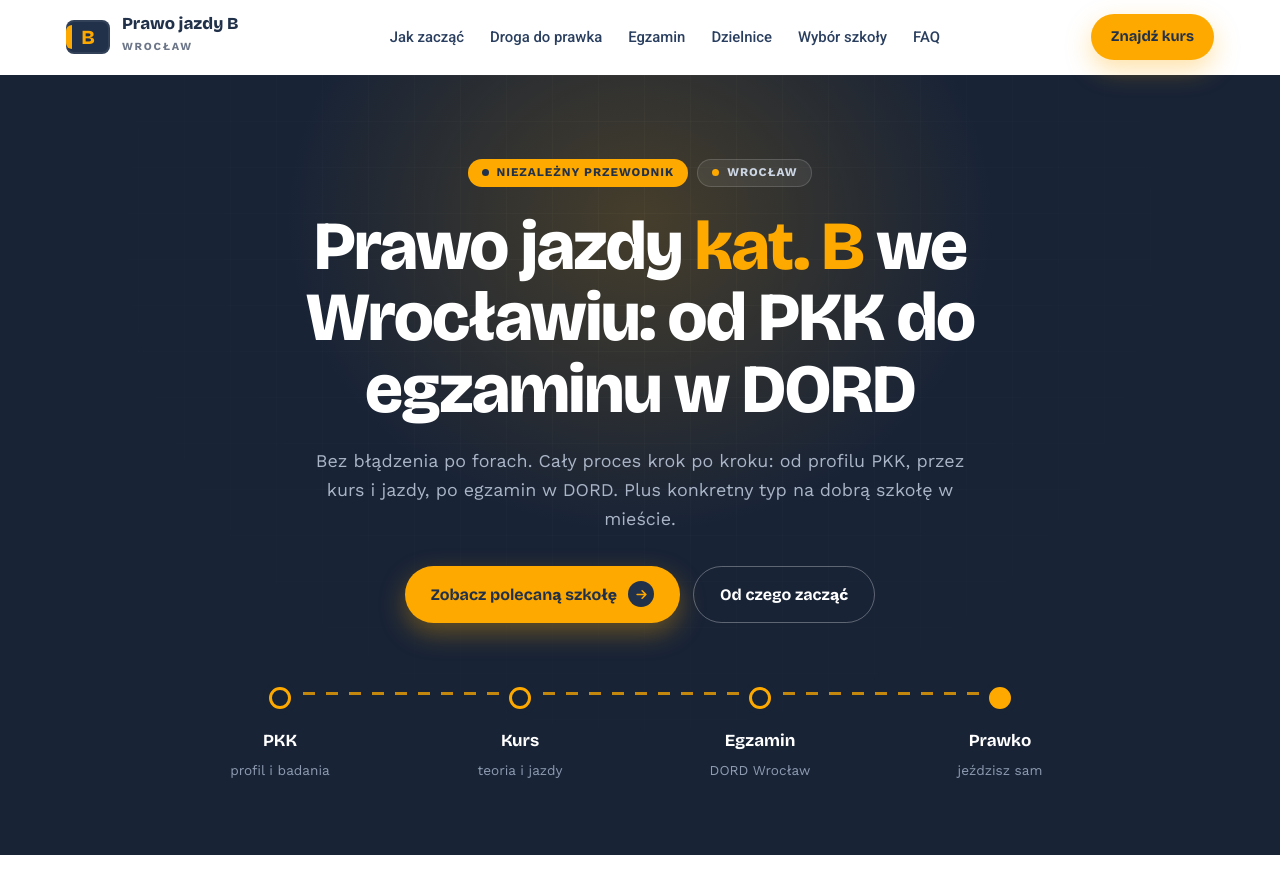
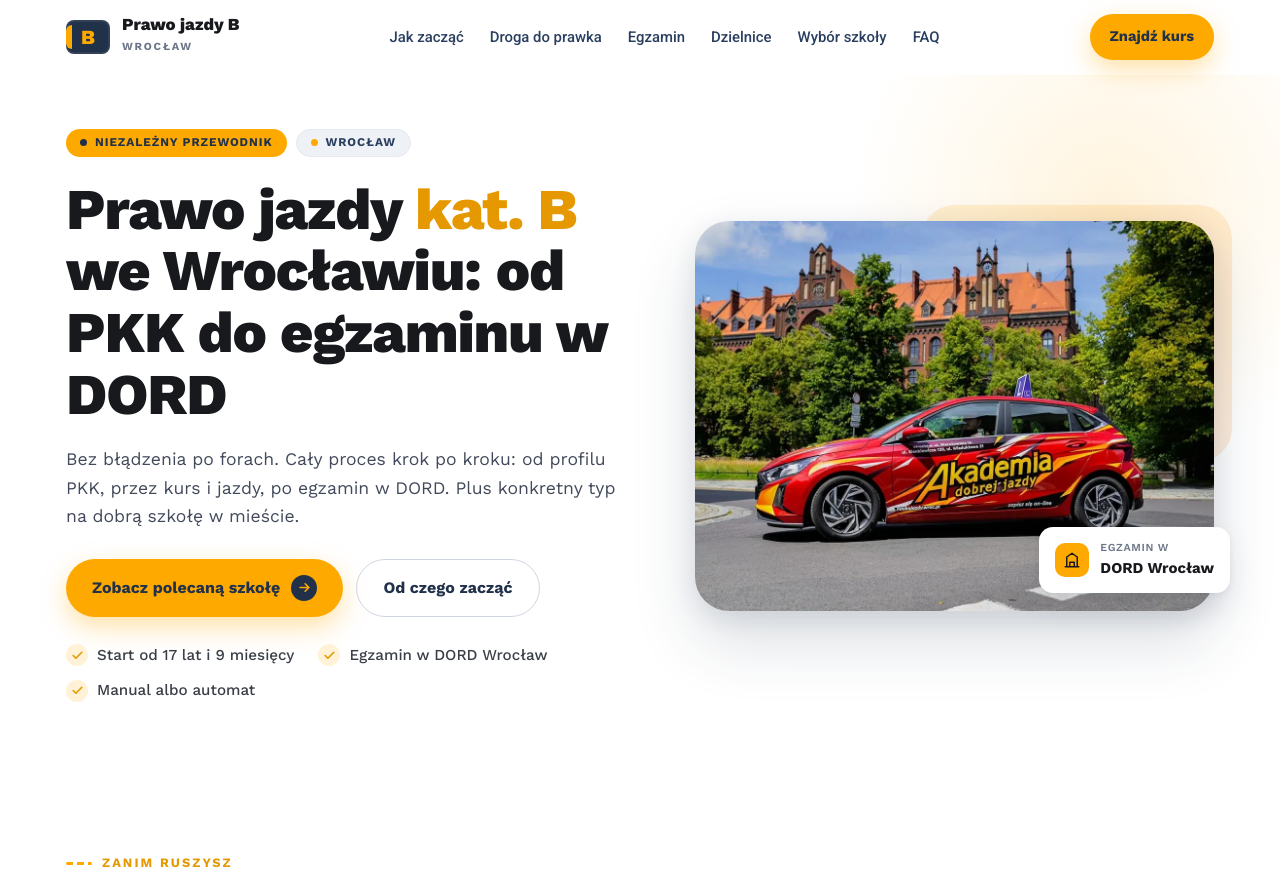
Before and after one commit to SiwsON1/prawo-jazdy-kat-b-wroclaw, a plain HTML site: page index.html in a window 1280 px wide. Shown: the top 877 px of the page. Drawn offline with nearby package versions, Linux system fonts and the light colour scheme.

Commit message:
Korekta pod realny brand ADJ: fonty Work Sans+Roboto (koniec Bricolage), naglowki czarne, hero z ciemnego game-motywu na jasny ze zdjeciem auta ADJ + zloto-pomaranczowy swoosh (livery)

```diff
--- a/index.html
+++ b/index.html
@@ -12,7 +12,7 @@
   <meta property="og:description" content="Kurs na kat. B we Wrocławiu krok po kroku: start, egzamin w DORD, dzielnice, polecana szkoła.">
   <link rel="preconnect" href="https://fonts.googleapis.com">
   <link rel="preconnect" href="https://fonts.gstatic.com" crossorigin>
-  <link href="https://fonts.googleapis.com/css2?family=Bricolage+Grotesque:opsz,wght@12..96,500;12..96,600;12..96,700;12..96,800&family=Work+Sans:wght@400;500;600;700&family=Roboto:wght@400;500;700&display=swap" rel="stylesheet">
+  <link href="https://fonts.googleapis.com/css2?family=Work+Sans:wght@400;500;600;700;800&family=Roboto:wght@400;500;700&display=swap" rel="stylesheet">
   <style>
     :root {
       --navy: #21314a;
@@ -22,7 +22,7 @@
       --brand-light: #ffbd33;
       --brand-dark: #e59800;
       --orange: #fb8e28;
-      --ink: #21314a;
+      --ink: #17191d;
       --txt: #41495a;
       --txt-soft: #6c7688;
       --paper: #f4f6fa;
@@ -32,7 +32,7 @@
       --sh-md: 0 2px 6px rgba(33,49,74,.06), 0 14px 30px rgba(33,49,74,.09);
       --sh-lg: 0 8px 24px rgba(33,49,74,.10), 0 30px 64px rgba(33,49,74,.16);
       --sh-brand: 0 10px 26px rgba(254,169,0,.34);
-      --font-display: "Bricolage Grotesque", "Work Sans", Arial, sans-serif;
+      --font-display: "Work Sans", Arial, sans-serif;
       --font-body: "Work Sans", Arial, sans-serif;
       --font-nav: "Roboto", Arial, sans-serif;
       --max-w: 1200px;
@@ -100,28 +100,28 @@
     .nav a:hover { color: var(--ink); } .nav a:hover::after { width: 100%; }
     .header__cta .btn { padding: 11px 20px; font-size: .92rem; }
 
-    /* Hero - dark road */
-    .hero { position: relative; background: var(--navy-dark); color: #fff; padding: 84px 0 0; overflow: hidden; }
-    .hero__glow { position: absolute; top: 0; left: 50%; transform: translateX(-50%); width: 760px; height: 480px; background: radial-gradient(ellipse at center 30%, rgba(254,169,0,.20), transparent 66%); pointer-events: none; }
-    .hero__grid-bg { position: absolute; inset: 0; background-image: linear-gradient(rgba(255,255,255,.028) 1px, transparent 1px), linear-gradient(90deg, rgba(255,255,255,.028) 1px, transparent 1px); background-size: 46px 46px; mask-image: radial-gradient(ellipse at 50% 20%, #000, transparent 72%); pointer-events: none; }
-    .hero__inner { position: relative; z-index: 2; text-align: center; max-width: 920px; margin-inline: auto; }
-    .hero__pills { display: flex; gap: 9px; justify-content: center; flex-wrap: wrap; margin-bottom: 24px; }
-    .hero .pill--soft { background: rgba(255,255,255,.07); color: #cdd6e4; border-color: rgba(255,255,255,.15); }
-    .hero .pill--soft .dot { background: var(--brand); }
-    .hero h1 { font-weight: 800; font-size: clamp(2.4rem, 1rem + 5.4vw, 4.3rem); line-height: 1.04; letter-spacing: -.025em; color: #fff; margin-bottom: 22px; }
-    .hero h1 .mark { color: var(--brand); white-space: nowrap; }
-    .hero__lead { color: #aab5c7; font-size: 1.12rem; line-height: 1.6; max-width: 62ch; margin: 0 auto 32px; }
-    .hero__cta { display: flex; flex-wrap: wrap; gap: 13px; justify-content: center; margin-bottom: 60px; }
-    /* integrated route of stages */
-    .hero__route { position: relative; z-index: 2; display: grid; grid-template-columns: repeat(4, 1fr); max-width: 960px; margin: 0 auto; padding-bottom: 74px; }
-    .hstage { position: relative; text-align: center; padding: 0 12px; }
-    .hstage__dot { width: 22px; height: 22px; border-radius: 50%; background: var(--navy-dark); border: 3px solid var(--brand); margin: 0 auto 18px; position: relative; z-index: 2; box-shadow: 0 0 0 6px var(--navy-dark); }
-    .hstage--end .hstage__dot { background: var(--brand); }
-    .hstage::before { content: ""; position: absolute; top: 9px; right: 50%; width: 100%; height: 3px; background: repeating-linear-gradient(90deg, rgba(254,169,0,.75) 0 12px, transparent 12px 23px); z-index: 1; }
-    .hstage:first-child::before { display: none; }
-    .hstage b { display: block; font-family: var(--font-display); font-weight: 700; color: #fff; font-size: 1.06rem; }
-    .hstage span { display: block; margin-top: 4px; color: #8e9bb1; font-size: .85rem; }
-    .hero__fade { position: absolute; left: 0; right: 0; bottom: 0; height: 80px; background: linear-gradient(180deg, transparent, rgba(24,35,54,.6)); pointer-events: none; }
+    /* Hero - light, photo forward (brand ADJ) */
+    .hero { position: relative; background: #fff; padding: 54px 0 66px; overflow: hidden; }
+    .hero::before { content: ""; position: absolute; top: -150px; right: -110px; width: 560px; height: 560px; background: radial-gradient(circle, rgba(254,169,0,.13), transparent 66%); pointer-events: none; }
+    .hero__grid { position: relative; z-index: 1; display: grid; grid-template-columns: 1.05fr .95fr; gap: 56px; align-items: center; }
+    .hero__pills { display: flex; gap: 9px; flex-wrap: wrap; margin-bottom: 22px; }
+    .hero h1 { font-weight: 800; font-size: clamp(2.2rem, 1rem + 4.4vw, 3.6rem); line-height: 1.07; letter-spacing: -.02em; color: var(--ink); margin-bottom: 20px; }
+    .hero h1 .mark { color: var(--brand-dark); }
+    .hero__lead { color: var(--txt); font-size: 1.1rem; line-height: 1.62; max-width: 52ch; margin-bottom: 28px; }
+    .hero__cta { display: flex; flex-wrap: wrap; gap: 13px; margin-bottom: 26px; }
+    .hero__trust { display: flex; flex-wrap: wrap; gap: 11px 24px; }
+    .hero__trust li { display: flex; align-items: center; gap: 9px; font-size: .95rem; font-weight: 500; color: #3a3f47; list-style: none; }
+    .hero__trust .ck { width: 22px; height: 22px; border-radius: 50%; background: #fff2d6; color: var(--brand-dark); display: grid; place-items: center; flex: none; }
+    .hero__trust .ck svg { width: 13px; height: 13px; }
+    .hero__media { position: relative; }
+    .hero__swoosh { position: absolute; top: -16px; right: -18px; width: 60%; height: 66%; background: linear-gradient(135deg, var(--brand), var(--orange)); border-radius: var(--r-xl); opacity: .16; z-index: 0; }
+    .hero__photo { position: relative; z-index: 1; border-radius: var(--r-xl); overflow: hidden; box-shadow: var(--sh-lg); aspect-ratio: 4/3; }
+    .hero__photo img { width: 100%; height: 100%; object-fit: cover; }
+    .hero__badge { position: absolute; z-index: 2; display: flex; align-items: center; gap: 11px; background: #fff; border-radius: 14px; padding: 12px 16px; box-shadow: var(--sh-md); font-family: var(--font-display); font-weight: 700; color: var(--ink); font-size: .94rem; }
+    .hero__badge small { display: block; font-size: .67rem; font-weight: 600; color: var(--txt-soft); text-transform: uppercase; letter-spacing: .06em; font-family: var(--font-body); }
+    .hero__badge .ic { width: 34px; height: 34px; border-radius: 10px; background: var(--brand); color: var(--ink); display: grid; place-items: center; flex: none; }
+    .hero__badge .ic svg { width: 18px; height: 18px; }
+    .hero__badge--2 { bottom: 18px; right: -16px; }
 
     /* Fact band - single ADJ navy strip */
     .stripe { margin-top: 44px; }
@@ -336,10 +336,9 @@
   <main id="top">
     <!-- HERO -->
     <section class="hero">
-      <div class="hero__grid-bg"></div>
-      <div class="hero__glow"></div>
       <div class="wrap">
-        <div class="hero__inner">
+        <div class="hero__grid">
+          <div>
             <div class="hero__pills reveal">
               <span class="pill pill--gold"><span class="dot"></span>Niezależny przewodnik</span>
               <span class="pill pill--soft"><span class="dot"></span>Wrocław</span>
@@ -348,17 +347,24 @@
             <p class="hero__lead reveal" data-d="2">Bez błądzenia po forach. Cały proces krok po kroku: od profilu PKK, przez kurs i jazdy, po egzamin w DORD. Plus konkretny typ na dobrą szkołę w mieście.</p>
             <div class="hero__cta reveal" data-d="2">
               <a href="#szkola" class="btn btn--gold"><span>Zobacz polecaną szkołę</span><span class="btn__ic"><svg viewBox="0 0 24 24" fill="none" stroke="currentColor" stroke-width="2.6" stroke-linecap="round" stroke-linejoin="round"><path d="M5 12h14M13 6l6 6-6 6"/></svg></span></a>
-            <a href="#start" class="btn btn--out btn--out-dark"><span>Od czego zacząć</span></a>
+              <a href="#start" class="btn btn--out"><span>Od czego zacząć</span></a>
+            </div>
+            <ul class="hero__trust reveal" data-d="3">
+              <li><span class="ck"><svg viewBox="0 0 24 24" fill="none" stroke="currentColor" stroke-width="3" stroke-linecap="round" stroke-linejoin="round"><path d="M20 6 9 17l-5-5"/></svg></span>Start od 17 lat i 9 miesięcy</li>
+              <li><span class="ck"><svg viewBox="0 0 24 24" fill="none" stroke="currentColor" stroke-width="3" stroke-linecap="round" stroke-linejoin="round"><path d="M20 6 9 17l-5-5"/></svg></span>Egzamin w DORD Wrocław</li>
+              <li><span class="ck"><svg viewBox="0 0 24 24" fill="none" stroke="currentColor" stroke-width="3" stroke-linecap="round" stroke-linejoin="round"><path d="M20 6 9 17l-5-5"/></svg></span>Manual albo automat</li>
+            </ul>
+          </div>
+          <div class="hero__media reveal" data-d="2">
+            <div class="hero__swoosh"></div>
+            <div class="hero__photo"><img src="assets/hero-kat-b.webp" alt="Samochód szkoły jazdy Akademia Dobrej Jazdy we Wrocławiu" loading="eager" width="800" height="600"></div>
+            <div class="hero__badge hero__badge--2">
+              <span class="ic"><svg viewBox="0 0 24 24" fill="none" stroke="currentColor" stroke-width="2" stroke-linecap="round" stroke-linejoin="round"><path d="M3 21h18M5 21V8l7-5 7 5v13M9 21v-6h6v6"/></svg></span>
+              <span><small>Egzamin w</small>DORD Wrocław</span>
             </div>
           </div>
-        <div class="hero__route reveal" data-d="3">
-          <div class="hstage"><span class="hstage__dot"></span><b>PKK</b><span>profil i badania</span></div>
-          <div class="hstage"><span class="hstage__dot"></span><b>Kurs</b><span>teoria i jazdy</span></div>
-          <div class="hstage"><span class="hstage__dot"></span><b>Egzamin</b><span>DORD Wrocław</span></div>
-          <div class="hstage hstage--end"><span class="hstage__dot"></span><b>Prawko</b><span>jeździsz sam</span></div>
         </div>
       </div>
-      <div class="hero__fade"></div>
     </section>
 
     <!-- START -->
```
Lines whose indentation alone changed are shown as unchanged.
